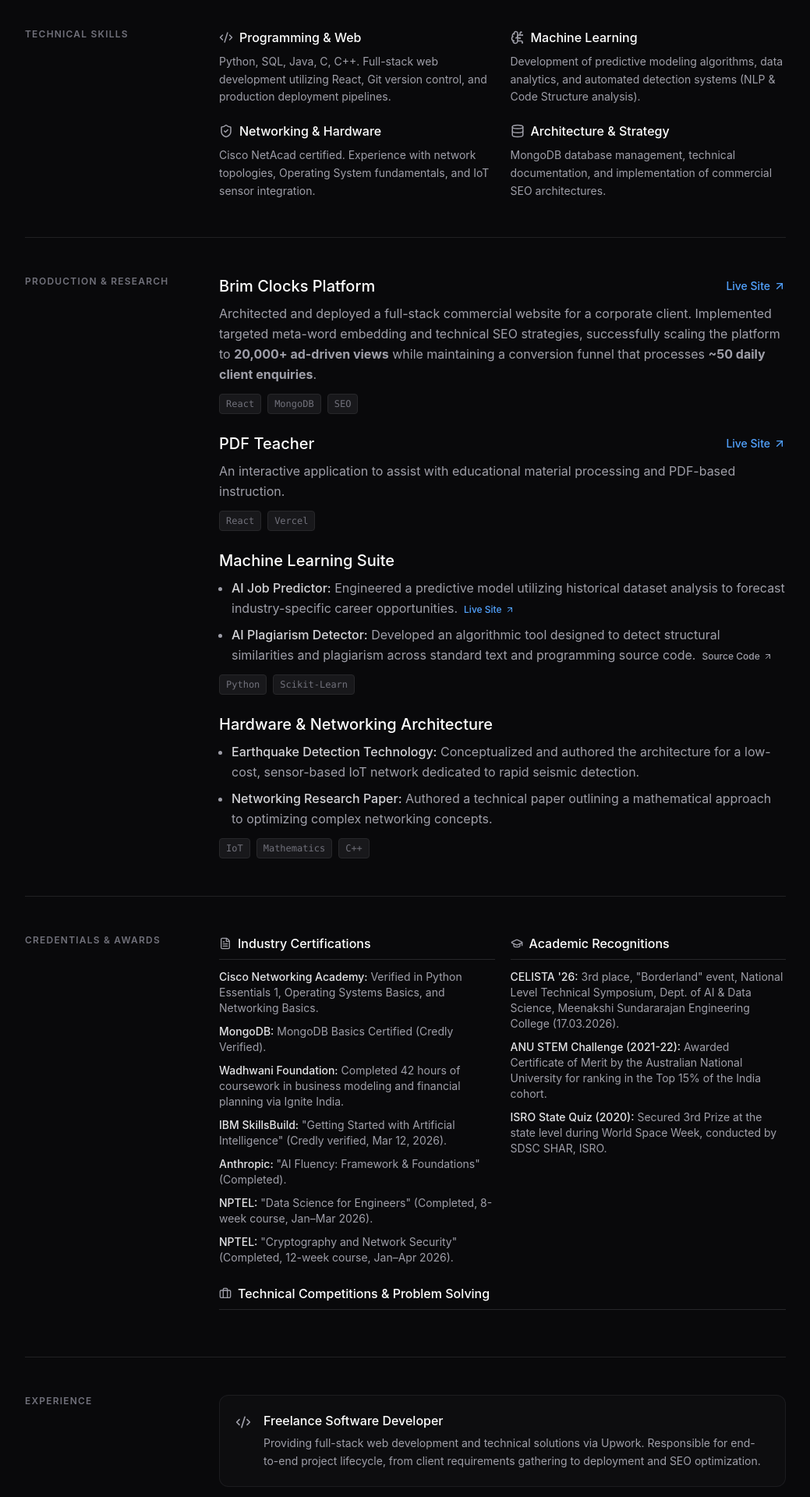
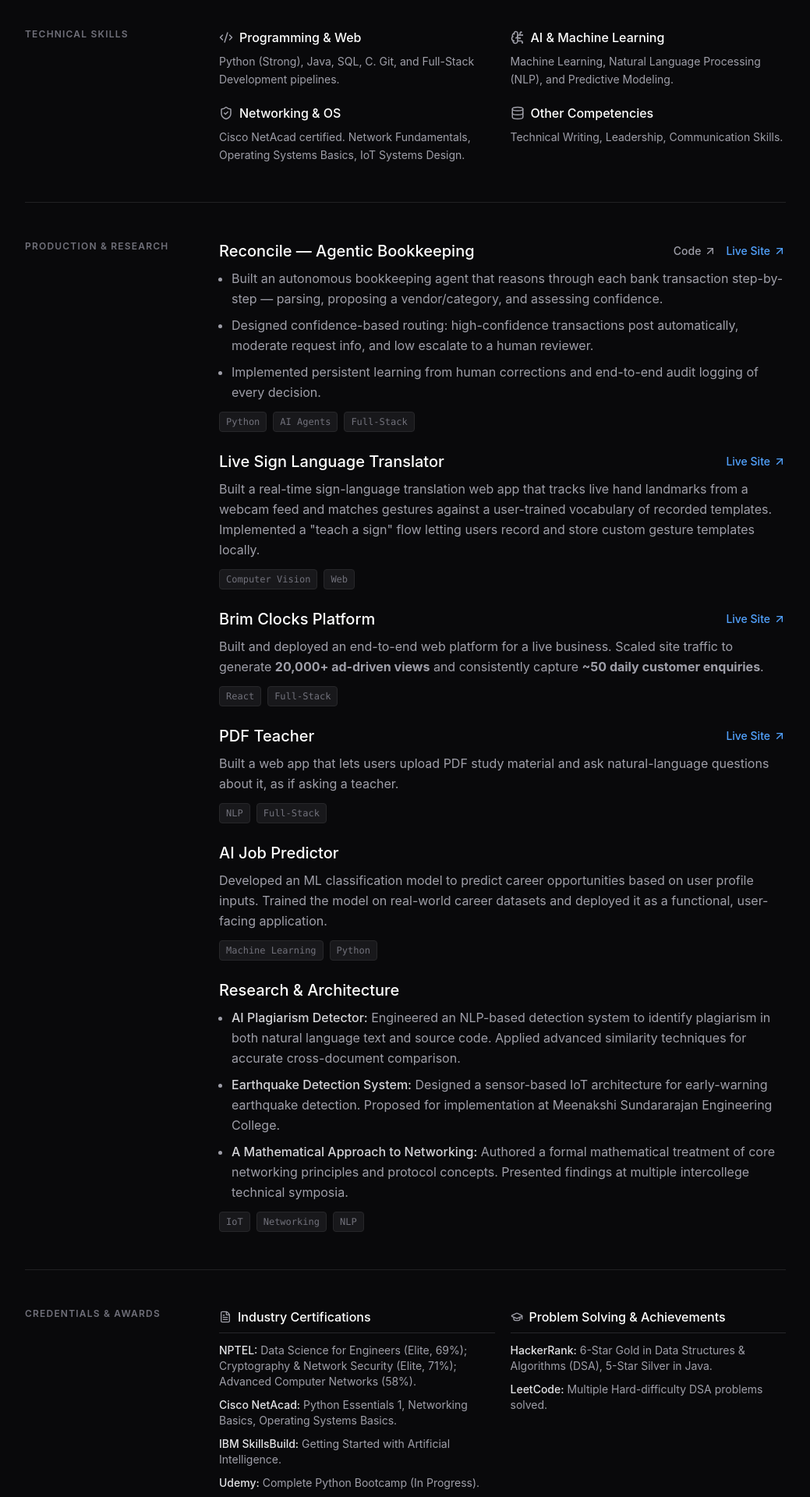
Before and after one commit to sashwathsubra/portfolio, a React (Vite) app: page / in a window 1280 px wide. Shown: the part 520-2440 px from the top of the page at 78% size, without its empty margins (120-1159 px from the left). Built offline with nearby package versions, Linux system fonts and the light colour scheme.

Commit message:
Update portfolio content to match latest resume, fix broken links and empty sections

```diff
--- a/index.html
+++ b/index.html
@@ -4,7 +4,7 @@
     <meta charset="UTF-8" />
     <link rel="icon" type="image/svg+xml" href="/favicon.svg" />
     <meta name="viewport" content="width=device-width, initial-scale=1.0" />
-    <title>portfolio</title>
+    <title>S Sashwath Subramaniam - Portfolio</title>
   </head>
   <body>
     <div id="root"></div>
--- a/src/App.jsx
+++ b/src/App.jsx
@@ -54,14 +54,14 @@ export default function Portfolio() {
           className="space-y-4"
         >
           <motion.div variants={itemVariants} className="inline-flex items-center gap-2 px-3 py-1 rounded-md bg-zinc-800/50 border border-zinc-700/50 text-xs font-medium text-zinc-300 tracking-wide uppercase">
-            B.E. Computer Science & Engineering
+            B.E. Computer Science & Engineering — GPA: 8.35
           </motion.div>
           <motion.div variants={itemVariants} className="overflow-hidden">
             <motion.h1
               initial={{ y: "100%" }} animate={{ y: 0 }} transition={{ duration: 0.6, ease: [0.16, 1, 0.3, 1] }}
               className="text-4xl md:text-6xl font-medium tracking-tight text-white leading-tight"
             >
-              Software Engineer & <br className="hidden md:block"/>AI/ML Developer.
+              Full-Stack Developer <br className="hidden md:block"/>& AI/ML Engineer.
             </motion.h1>
           </motion.div>
           <motion.p variants={itemVariants} className="text-lg text-zinc-400 max-w-2xl leading-relaxed">
@@ -90,19 +90,19 @@ export default function Portfolio() {
           <div className="md:col-span-3 grid sm:grid-cols-2 gap-5">
             <div className="space-y-2 group hover:-translate-y-1 transition-transform duration-300">
               <div className="flex items-center gap-2 text-white font-medium mb-2"><Code2 size={18} className="text-zinc-400"/> Programming & Web</div>
-              <p className="text-zinc-400 text-sm leading-relaxed">Python, SQL, Java, C, C++. Full-stack web development utilizing React, Git version control, and production deployment pipelines.</p>
+              <p className="text-zinc-400 text-sm leading-relaxed">Python (Strong), Java, SQL, C. Git, and Full-Stack Development pipelines.</p>
             </div>
             <div className="space-y-2 group hover:-translate-y-1 transition-transform duration-300">
-              <div className="flex items-center gap-2 text-white font-medium mb-2"><BrainCircuit size={18} className="text-zinc-400"/> Machine Learning</div>
-              <p className="text-zinc-400 text-sm leading-relaxed">Development of predictive modeling algorithms, data analytics, and automated detection systems (NLP & Code Structure analysis).</p>
+              <div className="flex items-center gap-2 text-white font-medium mb-2"><BrainCircuit size={18} className="text-zinc-400"/> AI & Machine Learning</div>
+              <p className="text-zinc-400 text-sm leading-relaxed">Machine Learning, Natural Language Processing (NLP), and Predictive Modeling.</p>
             </div>
             <div className="space-y-2 group hover:-translate-y-1 transition-transform duration-300">
-              <div className="flex items-center gap-2 text-white font-medium mb-2"><ShieldCheck size={18} className="text-zinc-400"/> Networking & Hardware</div>
-              <p className="text-zinc-400 text-sm leading-relaxed">Cisco NetAcad certified. Experience with network topologies, Operating System fundamentals, and IoT sensor integration.</p>
+              <div className="flex items-center gap-2 text-white font-medium mb-2"><ShieldCheck size={18} className="text-zinc-400"/> Networking & OS</div>
+              <p className="text-zinc-400 text-sm leading-relaxed">Cisco NetAcad certified. Network Fundamentals, Operating Systems Basics, IoT Systems Design.</p>
             </div>
             <div className="space-y-2 group hover:-translate-y-1 transition-transform duration-300">
-              <div className="flex items-center gap-2 text-white font-medium mb-2"><Database size={18} className="text-zinc-400"/> Architecture & Strategy</div>
-              <p className="text-zinc-400 text-sm leading-relaxed">MongoDB database management, technical documentation, and implementation of commercial SEO architectures.</p>
+              <div className="flex items-center gap-2 text-white font-medium mb-2"><Database size={18} className="text-zinc-400"/> Other Competencies</div>
+              <p className="text-zinc-400 text-sm leading-relaxed">Technical Writing, Leadership, Communication Skills.</p>
             </div>
           </div>
         </motion.section>
@@ -118,7 +118,49 @@ export default function Portfolio() {
             <h2 className="text-xs font-semibold uppercase tracking-widest text-zinc-500 mb-4">Production & Research</h2>
           </div>
           <div className="md:col-span-3 space-y-6">
+            {/* Reconcile */}
+            <motion.div className="group hover:-translate-y-1 transition-transform duration-300" variants={itemVariants} initial="hidden" whileInView="visible" viewport={{ once: true, margin: "-50px" }}>
+              <div className="flex items-center justify-between mb-2">
+                <h3 className="text-xl font-medium text-white">Reconcile — Agentic Bookkeeping</h3>
+                <div className="flex items-center gap-3">
+                  <a href="https://github.com/sashwathsubra/reconcile" target="_blank" rel="noreferrer" className="flex items-center gap-1 text-sm font-medium text-zinc-400 hover:text-white transition-colors">
+                    Code <ArrowUpRight size={16} />
+                  </a>
+                  <a href="https://reconcile-app-p4sp.onrender.com" target="_blank" rel="noreferrer" className="flex items-center gap-1 text-sm font-medium text-blue-400 hover:text-blue-300 transition-colors">
+                    Live Site <ArrowUpRight size={16} />
+                  </a>
+                </div>
+              </div>
+              <ul className="list-disc list-outside ml-4 text-zinc-400 space-y-2 leading-relaxed">
+                <li>Built an autonomous bookkeeping agent that reasons through each bank transaction step-by-step — parsing, proposing a vendor/category, and assessing confidence.</li>
+                <li>Designed confidence-based routing: high-confidence transactions post automatically, moderate request info, and low escalate to a human reviewer.</li>
+                <li>Implemented persistent learning from human corrections and end-to-end audit logging of every decision.</li>
+              </ul>
+              <div className="flex gap-2 mt-3 text-xs font-mono text-zinc-500">
+                <span className="px-2 py-1 bg-zinc-900 border border-zinc-800 rounded">Python</span>
+                <span className="px-2 py-1 bg-zinc-900 border border-zinc-800 rounded">AI Agents</span>
+                <span className="px-2 py-1 bg-zinc-900 border border-zinc-800 rounded">Full-Stack</span>
+              </div>
+            </motion.div>
 
+            {/* Live Sign Language Translator */}
+            <motion.div className="group hover:-translate-y-1 transition-transform duration-300" variants={itemVariants} initial="hidden" whileInView="visible" viewport={{ once: true, margin: "-50px" }}>
+              <div className="flex items-center justify-between mb-2">
+                <h3 className="text-xl font-medium text-white">Live Sign Language Translator</h3>
+                <a href="https://sign-language-translator-with-custo-beige.vercel.app" target="_blank" rel="noreferrer" className="flex items-center gap-1 text-sm font-medium text-blue-400 hover:text-blue-300 transition-colors">
+                  Live Site <ArrowUpRight size={16} />
+                </a>
+              </div>
+              <p className="text-zinc-400 leading-relaxed">
+                Built a real-time sign-language translation web app that tracks live hand landmarks from a webcam feed and matches gestures against a user-trained vocabulary of recorded templates. Implemented a "teach a sign" flow letting users record and store custom gesture templates locally.
+              </p>
+              <div className="flex gap-2 mt-3 text-xs font-mono text-zinc-500">
+                <span className="px-2 py-1 bg-zinc-900 border border-zinc-800 rounded">Computer Vision</span>
+                <span className="px-2 py-1 bg-zinc-900 border border-zinc-800 rounded">Web</span>
+              </div>
+            </motion.div>
+
+            {/* Brim Clocks */}
             <motion.div className="group hover:-translate-y-1 transition-transform duration-300" variants={itemVariants} initial="hidden" whileInView="visible" viewport={{ once: true, margin: "-50px" }}>
               <div className="flex items-center justify-between mb-2">
                 <h3 className="text-xl font-medium text-white">Brim Clocks Platform</h3>
@@ -127,15 +169,15 @@ export default function Portfolio() {
                 </a>
               </div>
               <p className="text-zinc-400 leading-relaxed">
-                Architected and deployed a full-stack commercial website for a corporate client. Implemented targeted meta-word embedding and technical SEO strategies, successfully scaling the platform to <strong>20,000+ ad-driven views</strong> while maintaining a conversion funnel that processes <strong>~50 daily client enquiries</strong>.
+                Built and deployed an end-to-end web platform for a live business. Scaled site traffic to generate <strong>20,000+ ad-driven views</strong> and consistently capture <strong>~50 daily customer enquiries</strong>.
               </p>
               <div className="flex gap-2 mt-3 text-xs font-mono text-zinc-500">
                 <span className="px-2 py-1 bg-zinc-900 border border-zinc-800 rounded">React</span>
-                <span className="px-2 py-1 bg-zinc-900 border border-zinc-800 rounded">MongoDB</span>
-                <span className="px-2 py-1 bg-zinc-900 border border-zinc-800 rounded">SEO</span>
+                <span className="px-2 py-1 bg-zinc-900 border border-zinc-800 rounded">Full-Stack</span>
               </div>
             </motion.div>
 
+            {/* PDF Teacher */}
             <motion.div className="group hover:-translate-y-1 transition-transform duration-300" variants={itemVariants} initial="hidden" whileInView="visible" viewport={{ once: true, margin: "-50px" }}>
               <div className="flex items-center justify-between mb-2">
                 <h3 className="text-xl font-medium text-white">PDF Teacher</h3>
@@ -144,44 +186,46 @@ export default function Portfolio() {
                 </a>
               </div>
               <p className="text-zinc-400 leading-relaxed">
-                An interactive application to assist with educational material processing and PDF-based instruction.
+                Built a web app that lets users upload PDF study material and ask natural-language questions about it, as if asking a teacher.
               </p>
               <div className="flex gap-2 mt-3 text-xs font-mono text-zinc-500">
-                <span className="px-2 py-1 bg-zinc-900 border border-zinc-800 rounded">React</span>
-                <span className="px-2 py-1 bg-zinc-900 border border-zinc-800 rounded">Vercel</span>
+                <span className="px-2 py-1 bg-zinc-900 border border-zinc-800 rounded">NLP</span>
+                <span className="px-2 py-1 bg-zinc-900 border border-zinc-800 rounded">Full-Stack</span>
               </div>
             </motion.div>
 
+            {/* AI Job Predictor */}
             <motion.div className="group hover:-translate-y-1 transition-transform duration-300" variants={itemVariants} initial="hidden" whileInView="visible" viewport={{ once: true, margin: "-50px" }}>
               <div className="flex items-center justify-between mb-2">
-                <h3 className="text-xl font-medium text-white">Machine Learning Suite</h3>
+                <h3 className="text-xl font-medium text-white">AI Job Predictor</h3>
               </div>
+              <p className="text-zinc-400 leading-relaxed">
+                Developed an ML classification model to predict career opportunities based on user profile inputs. Trained the model on real-world career datasets and deployed it as a functional, user-facing application.
+              </p>
+              <div className="flex gap-2 mt-3 text-xs font-mono text-zinc-500">
+                <span className="px-2 py-1 bg-zinc-900 border border-zinc-800 rounded">Machine Learning</span>
+                <span className="px-2 py-1 bg-zinc-900 border border-zinc-800 rounded">Python</span>
+              </div>
+            </motion.div>
+
+            {/* Research Papers as Team Lead */}
+            <motion.div className="group hover:-translate-y-1 transition-transform duration-300" variants={itemVariants} initial="hidden" whileInView="visible" viewport={{ once: true, margin: "-50px" }}>
+              <h3 className="text-xl font-medium text-white mb-2">Research & Architecture</h3>
               <ul className="list-disc list-outside ml-4 text-zinc-400 space-y-2 leading-relaxed">
                 <li>
-                  <strong className="text-zinc-300 font-medium">AI Job Predictor:</strong> Engineered a predictive model utilizing historical dataset analysis to forecast industry-specific career opportunities.
-                  <a href="https://ai-job-predictor-tau.vercel.app" target="_blank" rel="noreferrer" className="inline-flex items-center gap-1 text-xs font-medium text-blue-400 hover:text-blue-300 transition-colors ml-2">Live Site <ArrowUpRight size={12} /></a>
+                  <strong className="text-zinc-300 font-medium">AI Plagiarism Detector:</strong> Engineered an NLP-based detection system to identify plagiarism in both natural language text and source code. Applied advanced similarity techniques for accurate cross-document comparison.
                 </li>
                 <li>
-                  <strong className="text-zinc-300 font-medium">AI Plagiarism Detector:</strong> Developed an algorithmic tool designed to detect structural similarities and plagiarism across standard text and programming source code.
-                  <a href="https://github.com/sashwathsubra" target="_blank" rel="noreferrer" className="inline-flex items-center gap-1 text-xs font-medium text-zinc-400 hover:text-zinc-300 transition-colors ml-2">Source Code <ArrowUpRight size={12} /></a>
+                  <strong className="text-zinc-300 font-medium">Earthquake Detection System:</strong> Designed a sensor-based IoT architecture for early-warning earthquake detection. Proposed for implementation at Meenakshi Sundararajan Engineering College.
+                </li>
+                <li>
+                  <strong className="text-zinc-300 font-medium">A Mathematical Approach to Networking:</strong> Authored a formal mathematical treatment of core networking principles and protocol concepts. Presented findings at multiple intercollege technical symposia.
                 </li>
               </ul>
               <div className="flex gap-2 mt-3 text-xs font-mono text-zinc-500">
-                <span className="px-2 py-1 bg-zinc-900 border border-zinc-800 rounded">Python</span>
-                <span className="px-2 py-1 bg-zinc-900 border border-zinc-800 rounded">Scikit-Learn</span>
-              </div>
-            </motion.div>
-
-            <motion.div className="group hover:-translate-y-1 transition-transform duration-300" variants={itemVariants} initial="hidden" whileInView="visible" viewport={{ once: true, margin: "-50px" }}>
-              <h3 className="text-xl font-medium text-white mb-2">Hardware & Networking Architecture</h3>
-              <ul className="list-disc list-outside ml-4 text-zinc-400 space-y-2 leading-relaxed">
-                <li><strong className="text-zinc-300 font-medium">Earthquake Detection Technology:</strong> Conceptualized and authored the architecture for a low-cost, sensor-based IoT network dedicated to rapid seismic detection.</li>
-                <li><strong className="text-zinc-300 font-medium">Networking Research Paper:</strong> Authored a technical paper outlining a mathematical approach to optimizing complex networking concepts.</li>
-              </ul>
-              <div className="flex gap-2 mt-3 text-xs font-mono text-zinc-500">
                 <span className="px-2 py-1 bg-zinc-900 border border-zinc-800 rounded">IoT</span>
-                <span className="px-2 py-1 bg-zinc-900 border border-zinc-800 rounded">Mathematics</span>
-                <span className="px-2 py-1 bg-zinc-900 border border-zinc-800 rounded">C++</span>
+                <span className="px-2 py-1 bg-zinc-900 border border-zinc-800 rounded">Networking</span>
+                <span className="px-2 py-1 bg-zinc-900 border border-zinc-800 rounded">NLP</span>
               </div>
             </motion.div>
 
@@ -204,36 +248,20 @@ export default function Portfolio() {
             <motion.div className="hover:-translate-y-1 transition-transform duration-300" variants={itemVariants} initial="hidden" whileInView="visible" viewport={{ once: true, margin: "-50px" }}>
               <h3 className="text-white font-medium flex items-center gap-2 mb-3 border-b border-zinc-800 pb-2"><FileText size={16} className="text-zinc-400"/> Industry Certifications</h3>
               <ul className="space-y-2.5 text-sm text-zinc-400">
-                <li><strong className="text-zinc-200 font-medium">Cisco Networking Academy:</strong> Verified in Python Essentials 1, Operating Systems Basics, and Networking Basics.</li>
-                <li><strong className="text-zinc-200 font-medium">MongoDB:</strong> MongoDB Basics Certified (Credly Verified).</li>
-                <li><strong className="text-zinc-200 font-medium">Wadhwani Foundation:</strong> Completed 42 hours of coursework in business modeling and financial planning via Ignite India.</li>
-                <li><strong className="text-zinc-200 font-medium">IBM SkillsBuild:</strong> "Getting Started with Artificial Intelligence" (Credly verified, Mar 12, 2026). {/* TODO: add certificate image asset once uploaded — see IBM SkillsBuild */}</li>
-                <li><strong className="text-zinc-200 font-medium">Anthropic:</strong> "AI Fluency: Framework & Foundations" (Completed). {/* TODO: add certificate image asset once uploaded — see Anthropic AI Fluency */}</li>
-                <li><strong className="text-zinc-200 font-medium">NPTEL:</strong> "Data Science for Engineers" (Completed, 8-week course, Jan–Mar 2026). {/* TODO: add certificate image asset once uploaded — see NPTEL Data Science */}</li>
-                <li><strong className="text-zinc-200 font-medium">NPTEL:</strong> "Cryptography and Network Security" (Completed, 12-week course, Jan–Apr 2026). {/* TODO: add certificate image asset once uploaded — see NPTEL Cryptography */}</li>
+                <li><strong className="text-zinc-200 font-medium">NPTEL:</strong> Data Science for Engineers (Elite, 69%); Cryptography & Network Security (Elite, 71%); Advanced Computer Networks (58%).</li>
+                <li><strong className="text-zinc-200 font-medium">Cisco NetAcad:</strong> Python Essentials 1, Networking Basics, Operating Systems Basics.</li>
+                <li><strong className="text-zinc-200 font-medium">IBM SkillsBuild:</strong> Getting Started with Artificial Intelligence.</li>
+                <li><strong className="text-zinc-200 font-medium">Udemy:</strong> Complete Python Bootcamp (In Progress).</li>
               </ul>
             </motion.div>
 
             {/* Achievements List */}
             <motion.div className="hover:-translate-y-1 transition-transform duration-300" variants={itemVariants} initial="hidden" whileInView="visible" viewport={{ once: true, margin: "-50px" }}>
-              <h3 className="text-white font-medium flex items-center gap-2 mb-3 border-b border-zinc-800 pb-2"><GraduationCap size={16} className="text-zinc-400"/> Academic Recognitions</h3>
+              <h3 className="text-white font-medium flex items-center gap-2 mb-3 border-b border-zinc-800 pb-2"><GraduationCap size={16} className="text-zinc-400"/> Problem Solving & Achievements</h3>
               <ul className="space-y-2.5 text-sm text-zinc-400">
-                <li><strong className="text-zinc-200 font-medium">CELISTA '26:</strong> 3rd place, "Borderland" event, National Level Technical Symposium, Dept. of AI & Data Science, Meenakshi Sundararajan Engineering College (17.03.2026).</li>
-                <li><strong className="text-zinc-200 font-medium">ANU STEM Challenge (2021-22):</strong> Awarded Certificate of Merit by the Australian National University for ranking in the Top 15% of the India cohort.</li>
-                <li><strong className="text-zinc-200 font-medium">ISRO State Quiz (2020):</strong> Secured 3rd Prize at the state level during World Space Week, conducted by SDSC SHAR, ISRO.</li>
+                <li><strong className="text-zinc-200 font-medium">HackerRank:</strong> 6-Star Gold in Data Structures & Algorithms (DSA), 5-Star Silver in Java.</li>
+                <li><strong className="text-zinc-200 font-medium">LeetCode:</strong> Multiple Hard-difficulty DSA problems solved.</li>
               </ul>
-            </motion.div>
-
-            {/* Hackathons */}
-            <motion.div className="sm:col-span-2 hover:-translate-y-1 transition-transform duration-300" variants={itemVariants} initial="hidden" whileInView="visible" viewport={{ once: true, margin: "-50px" }}>
-              <h3 className="text-white font-medium flex items-center gap-2 mb-3 border-b border-zinc-800 pb-2"><Briefcase size={16} className="text-zinc-400"/> Technical Competitions & Problem Solving</h3>
-              <div className="space-y-3 text-sm text-zinc-400">
-                {/*
-                  TODO: MSEC "E-Cube" paper/project presentation — prize position unconfirmed
-                  TODO: Innovator's Fest '26 — prize position unconfirmed
-                  TODO: TechBeyond'26 — conflicting records (2nd place win vs. participation in "Mind Layer Hackathon – Frontend Player") — do not list as a win until confirmed
-                */}
-              </div>
             </motion.div>
 
           </div>
@@ -253,18 +281,27 @@ export default function Portfolio() {
              <motion.div className="flex gap-4 items-start border border-zinc-800/60 bg-zinc-900/30 p-5 rounded-xl hover:-translate-y-1 transition-transform duration-300" variants={itemVariants} initial="hidden" whileInView="visible" viewport={{ once: true, margin: "-50px" }}>
                 <Code2 className="text-zinc-400 shrink-0 mt-1" size={20} />
                 <div>
-                  <h4 className="text-white font-medium">Freelance Software Developer</h4>
+                  <h4 className="text-white font-medium">Executive — Product Development Club</h4>
                   <p className="text-sm text-zinc-400 mt-1.5 leading-relaxed">
-                    Providing full-stack web development and technical solutions via Upwork. Responsible for end-to-end project lifecycle, from client requirements gathering to deployment and SEO optimization.
+                    Meenakshi Sundararajan Engineering College. Directed product ideation sessions and conducted technical workshops to upskill club members.
                   </p>
                 </div>
              </motion.div>
              <motion.div className="flex gap-4 items-start border border-zinc-800/60 bg-zinc-900/30 p-5 rounded-xl hover:-translate-y-1 transition-transform duration-300" variants={itemVariants} initial="hidden" whileInView="visible" viewport={{ once: true, margin: "-50px" }}>
                 <Briefcase className="text-zinc-400 shrink-0 mt-1" size={20} />
                 <div>
-                  <h4 className="text-white font-medium">Executive, Product Development Club & Operations</h4>
+                  <h4 className="text-white font-medium">Secretary — EDI CSE Club</h4>
                   <p className="text-sm text-zinc-400 mt-1.5 leading-relaxed">
-                    Serve as an Executive at the collegiate level, frequently leading technical teams in competitions. Additionally hold a part-time management role at an insurance broker firm, focusing on operations and bridging the gap between technical concepts and non-technical stakeholders.
+                    Meenakshi Sundararajan Engineering College. Directed event planning and execution. Devised outreach strategies that grew club membership beyond its quota.
+                  </p>
+                </div>
+             </motion.div>
+             <motion.div className="flex gap-4 items-start border border-zinc-800/60 bg-zinc-900/30 p-5 rounded-xl hover:-translate-y-1 transition-transform duration-300" variants={itemVariants} initial="hidden" whileInView="visible" viewport={{ once: true, margin: "-50px" }}>
+                <Database className="text-zinc-400 shrink-0 mt-1" size={20} />
+                <div>
+                  <h4 className="text-white font-medium">Part-Time People Management</h4>
+                  <p className="text-sm text-zinc-400 mt-1.5 leading-relaxed">
+                    Insurance Broker Firm. Coordinated team operations and facilitated seamless client interactions while balancing academic commitments.
                   </p>
                 </div>
              </motion.div>
```
Also changed, not shown: 1 other file (tests, documents, lock files or other folders).
